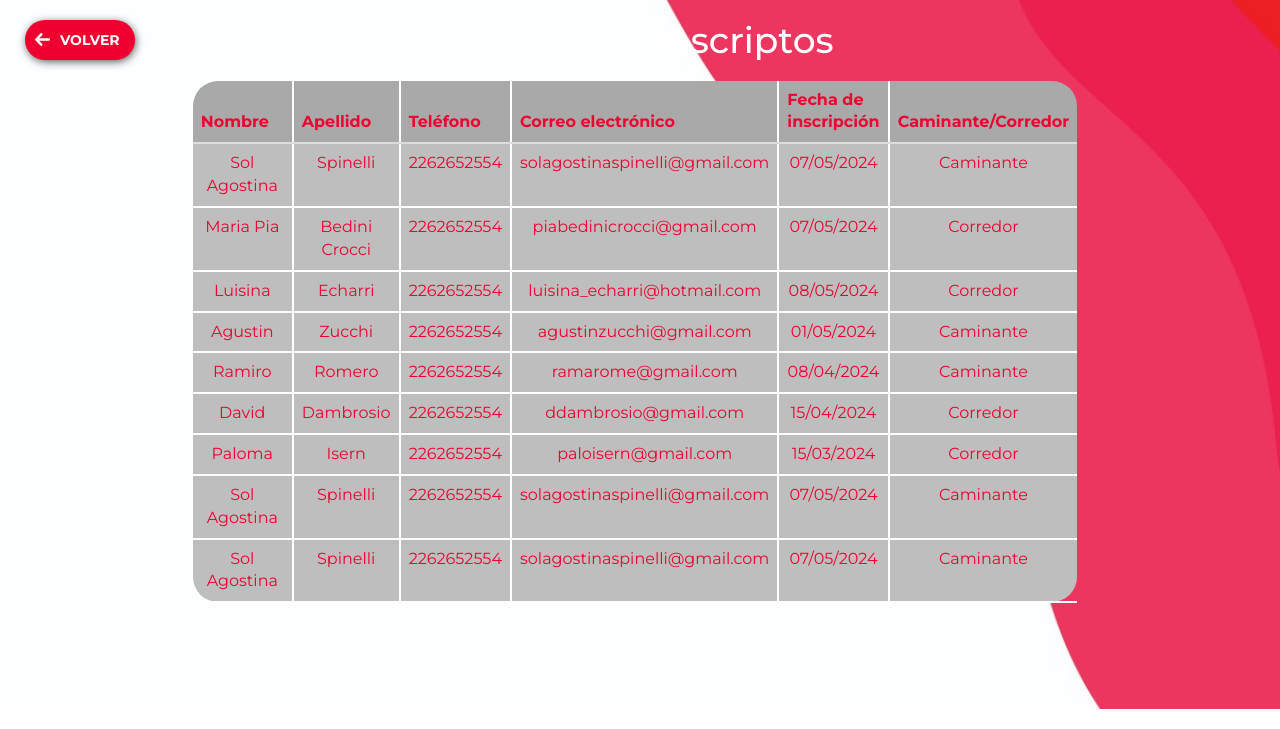
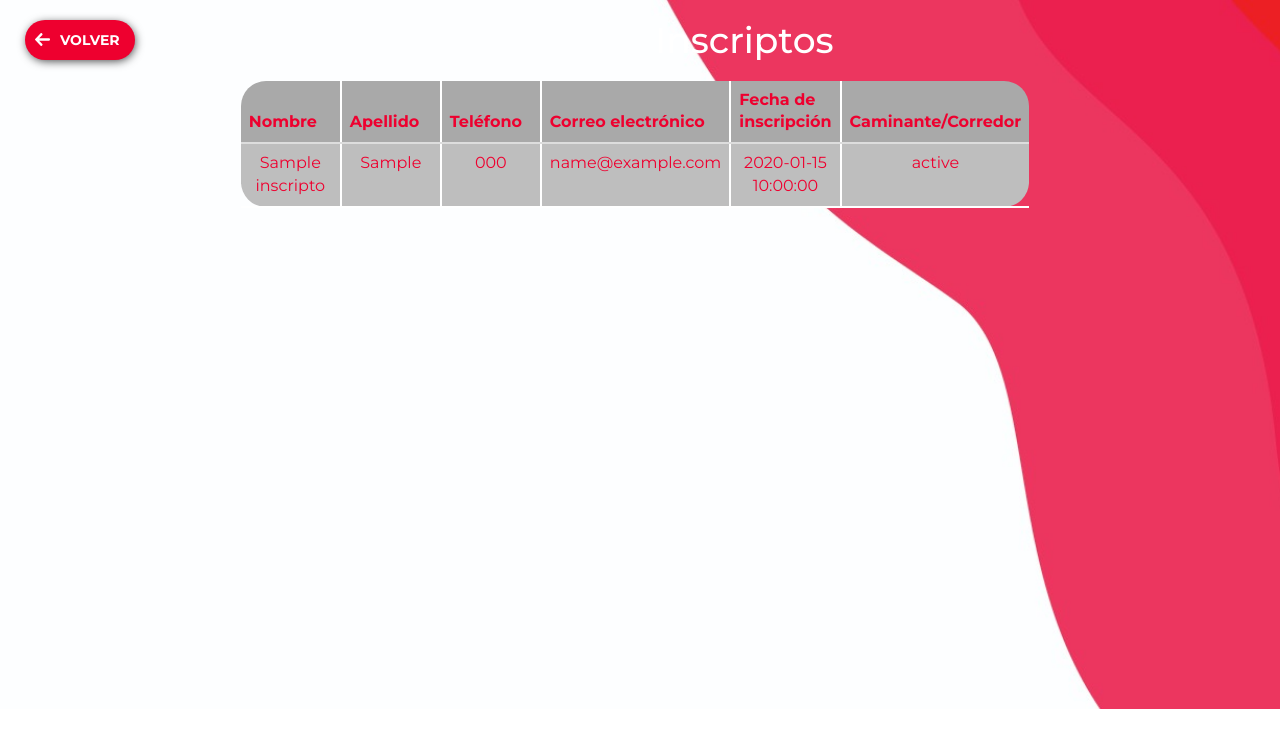
Before and after one commit to LuisinaEcharri/Web_ONG, a PHP site: page /admin/inscriptos.html in a window 1280 px wide. Shown: the part 71-800 px from the top of the page. Run offline with PHP 8.4, Linux system fonts and the light colour scheme; tables that the repository leaves empty or names only in its code hold one stand-in row (values such as "Sample post"); some libraries are stand-ins or nearby versions.

Commit message:
agregado de item en menu y footer, recuperado de inscriptos y eliminado de espacios

```diff
--- a/admin/inscriptos.html
+++ b/admin/inscriptos.html
@@ -108,103 +108,32 @@
     </section>
 
     <script>
-        var inscriptos = [
-            {
-                "Nombre": "Sol Agostina",
-                "Apellido": "Spinelli",
-                "Teléfono": "2262652554",
-                "Correo electrónico": "solagostinaspinelli@gmail.com",
-                "Fecha de inscripción": "07/05/2024",
-                "Caminante/Corredor": "Caminante"
-            },
-            {
-                "Nombre": "Maria Pia",
-                "Apellido": "Bedini Crocci",
-                "Teléfono": "2262652554",
-                "Correo electrónico": "piabedinicrocci@gmail.com",
-                "Fecha de inscripción": "07/05/2024",
-                "Caminante/Corredor": "Corredor"
-            },
-            {
-                "Nombre": "Luisina",
-                "Apellido": "Echarri",
-                "Teléfono": "2262652554",
-                "Correo electrónico": "luisina_echarri@hotmail.com",
-                "Fecha de inscripción": "08/05/2024",
-                "Caminante/Corredor": "Corredor"
-            },
-            {
-                "Nombre": "Agustin",
-                "Apellido": "Zucchi",
-                "Teléfono": "2262652554",
-                "Correo electrónico": "agustinzucchi@gmail.com",
-                "Fecha de inscripción": "01/05/2024",
-                "Caminante/Corredor": "Caminante"
-            },
-            {
-                "Nombre": "Ramiro",
-                "Apellido": "Romero",
-                "Teléfono": "2262652554",
-                "Correo electrónico": "ramarome@gmail.com",
-                "Fecha de inscripción": "08/04/2024",
-                "Caminante/Corredor": "Caminante"
-            },
-            {
-                "Nombre": "David",
-                "Apellido": "Dambrosio",
-                "Teléfono": "2262652554",
-                "Correo electrónico": "ddambrosio@gmail.com",
-                "Fecha de inscripción": "15/04/2024",
-                "Caminante/Corredor": "Corredor"
-            },
-            {
-                "Nombre": "Paloma",
-                "Apellido": "Isern",
-                "Teléfono": "2262652554",
-                "Correo electrónico": "paloisern@gmail.com",
-                "Fecha de inscripción": "15/03/2024",
-                "Caminante/Corredor": "Corredor"
-            },
-            {
-                "Nombre": "Sol Agostina",
-                "Apellido": "Spinelli",
-                "Teléfono": "2262652554",
-                "Correo electrónico": "solagostinaspinelli@gmail.com",
-                "Fecha de inscripción": "07/05/2024",
-                "Caminante/Corredor": "Caminante"
-            },
-            {
-                "Nombre": "Sol Agostina",
-                "Apellido": "Spinelli",
-                "Teléfono": "2262652554",
-                "Correo electrónico": "solagostinaspinelli@gmail.com",
-                "Fecha de inscripción": "07/05/2024",
-                "Caminante/Corredor": "Caminante"
-            },
-        ];
-
+        document.addEventListener('DOMContentLoaded', function () {
+            fetch('inscriptos.php')
+                .then(response => {
+                    if (!response.ok) {
+                        throw new Error('Network response was not ok ' + response.statusText);
+                    }
+                    return response.json();
+                })
+                .then(data => {
                     var table = document.querySelector('.table tbody');
 
-        // Recorrer el array de datos de usuarios
-        inscriptos.forEach(function (inscripto) {
-            // Crear una fila de tabla (tr)
+                    data.forEach(function (inscripto) {
                         var row = document.createElement('tr');
 
-            // Iterar sobre las propiedades del objeto usuario
                         for (var key in inscripto) {
                             if (inscripto.hasOwnProperty(key)) {
-                    // Crear una celda de tabla (td)
                                 var cell = document.createElement('td');
-                    // Asignar el valor de la propiedad como texto de la celda
                                 cell.textContent = inscripto[key];
-                    // Agregar una clase a la celda
                                 cell.classList.add('table_content');
-                    // Agregar la celda a la fila
                                 row.appendChild(cell);
                             }
                         }
-            // Agregar la fila a la tabla
                         table.appendChild(row);
+                    });
+                })
+                .catch(error => console.error('Fetch error:', error));
         });
     </script>
 
--- /dev/null
+++ b/admin/inscriptos.php
@@ -0,0 +1,37 @@
+<?php
+// get_inscriptos.php
+
+header('Content-Type: application/json');
+
+
+$dbhost= "localhost";
+$dbuser= "root";
+$dbpass= "";
+$dbname= "reinvent__reinventar";
+
+// Crear la conexión
+$conn = new mysqli($dbhost, $dbuser, $dbpass, $dbname);
+
+// Verificar la conexión
+if ($conn->connect_error) {
+    die("Conexión fallida: " . $conn->connect_error);
+}
+
+// Consultar los datos de los inscriptos
+$sql = "SELECT nombre, apellido, telefono, email, fecha_inscripcion, estado FROM inscripto";
+$result = $conn->query($sql);
+
+$inscriptos = array();
+
+if ($result->num_rows > 0) {
+    while($row = $result->fetch_assoc()) {
+        $inscriptos[] = $row;
+    }
+}
+
+$conn->close();
+
+// Devolver los datos en formato JSON
+
+echo json_encode($inscriptos);
+?>
--- a/css/footer.css
+++ b/css/footer.css
@@ -32,7 +32,7 @@
 .footer_list_item{
     list-style: none;
     align-self: center;
-    padding: 0px 40px 0px 0px;
+    padding: 0px 15px 0px 0px;
 }
 
 .footer_list_anchor{
@@ -44,7 +44,7 @@
 }
 
 .footer_list_text{
-    font-size: 13px;
+    font-size: 12px;
     font-weight: 400;
     line-height: 17px;
     letter-spacing: 0.08em;
--- a/css/modal.css
+++ b/css/modal.css
@@ -3,7 +3,7 @@
 }
 
 .modal-header .close {
-    margin-top: -40px;
+    margin-top: -20px;
 }
 
 .modal {
```
Also changed, not shown: index.html (+203 -177 lines). Lines whose indentation alone changed are shown as unchanged.
